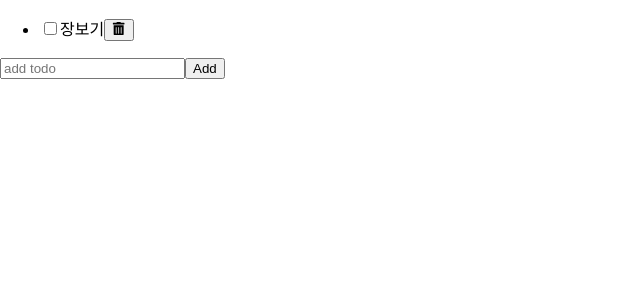
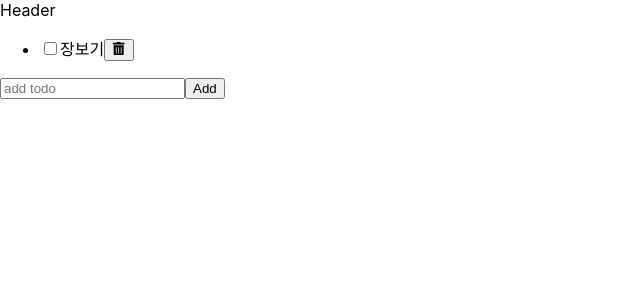
Before and after one commit to Lyuhitto/todo-list, a React (Create React App) app: page / in a window 1280 px wide. Shown: the top 300 px of the page, without its empty margins (0-640 px from the left). Built offline with nearby package versions, Linux system fonts and the light colour scheme; the HTML template or start-up script is replaced by a standard one.

Commit message:
Create Header
Create Header.

```diff
--- a/src/App.js
+++ b/src/App.js
@@ -1,9 +1,11 @@
 import React from 'react';
+import Header from './component/Header/Header';
 import TodoList from './component/TodoList/TodoList';
 
 export default function App() {
   return (
     <div>
+      <Header />
       <TodoList />
     </div>
   );
--- /dev/null
+++ b/src/component/Header/Header.jsx
@@ -0,0 +1,7 @@
+import React from 'react'
+
+export default function Header() {
+  return (
+    <div>Header</div>
+  )
+}
```
